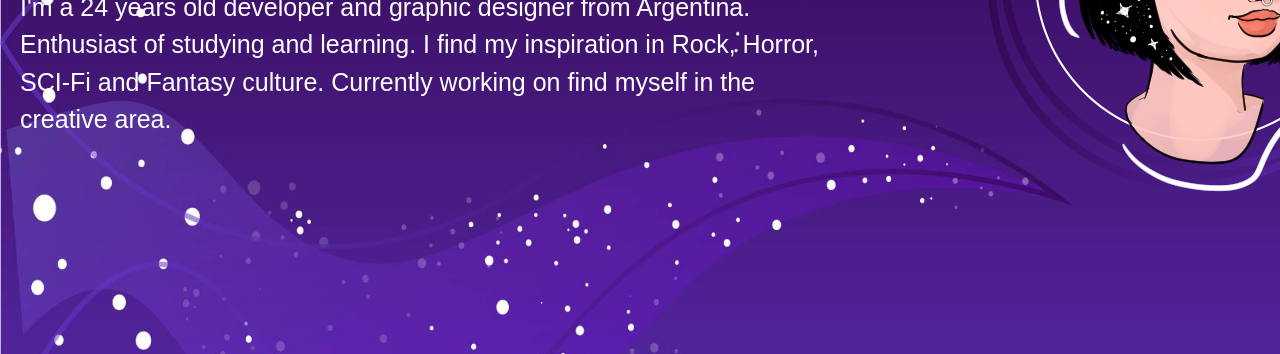
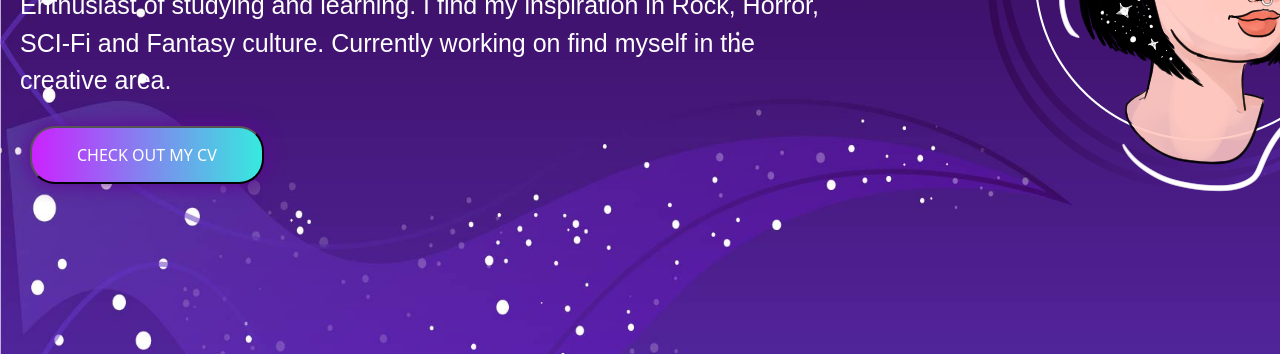
Before and after one commit to cpereyra1998/mi_repositorio, a plain HTML site: page aboutme.html in a window 1280 px wide. Shown: the part 367-721 px from the top of the page. Drawn offline with nearby package versions, Linux system fonts and the light colour scheme.

Commit message:
Modificaciones

```diff
--- a/aboutme.html
+++ b/aboutme.html
@@ -48,6 +48,13 @@
                 Enthusiast of studying and learning. I find my inspiration in Rock, Horror, SCI-Fi and Fantasy culture.
                 Currently working on find myself in the creative area.
             </p>
+
+            <div class= "main__section--button">
+                <form action="Assets/Contact/CV_PereyraCamila.pdf">
+                    <button class="button scale-in-center" target="_blank" type="submit">Check out my CV</button>
+                </form>
+            </div>
+
         </section>
 
 
--- a/estilosnuevos.css
+++ b/estilosnuevos.css
@@ -352,6 +352,67 @@
   align-items: right;
   width: 35%;
 }
+.main__section--button{
+  display: flex;
+  flex-direction: column;
+  justify-content: center;
+  align-items: left;
+  padding-left: 20px;
+  width: 35%;
+}
+.button {background-image: linear-gradient(to right, #cb22ff 0%, #33eede  51%, #e522ff  100%)}
+.button {
+   margin: 10px;
+   padding: 15px 45px;
+   text-align: center;
+   text-transform: uppercase;
+   transition: 0.5s;
+   background-size: 200% auto;
+   color: rgb(255, 255, 255);
+   box-shadow: 0 0 20px rgb(94, 4, 146);
+   border-radius: 25px;
+   display: block;
+ }
+
+ .button:hover {
+   background-position: right center; /* change the direction of the change here */
+   color: #fff;
+   text-decoration: none;
+ }
+
+ .scale-in-center {
+	-webkit-animation: scale-in-center 0.5s cubic-bezier(0.250, 0.460, 0.450, 0.940) both;
+	        animation: scale-in-center 0.5s cubic-bezier(0.250, 0.460, 0.450, 0.940) both;
+}
+
+/*Keyframes */
+
+ @-webkit-keyframes scale-in-center {
+  0% {
+    -webkit-transform: scale(0);
+            transform: scale(0);
+    opacity: 1;
+  }
+  100% {
+    -webkit-transform: scale(1);
+            transform: scale(1);
+    opacity: 1;
+  }
+}
+@keyframes scale-in-center {
+  0% {
+    -webkit-transform: scale(0);
+            transform: scale(0);
+    opacity: 1;
+  }
+  100% {
+    -webkit-transform: scale(1);
+            transform: scale(1);
+    opacity: 1;
+  }
+}
+
+
 .bounce-in-top {
 	-webkit-animation: bounce-in-top 1.1s both;
 	        animation: bounce-in-top 1.1s both;
```
Also changed, not shown: 1 other file.
